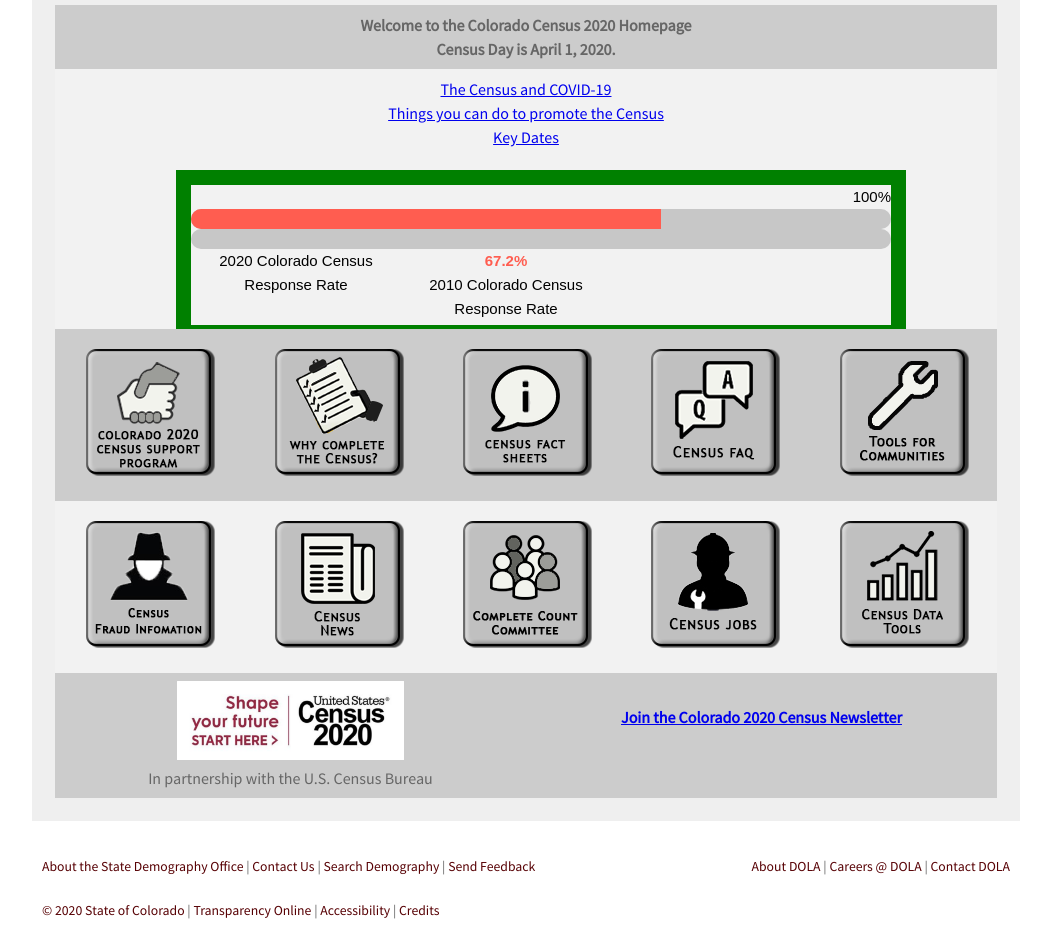
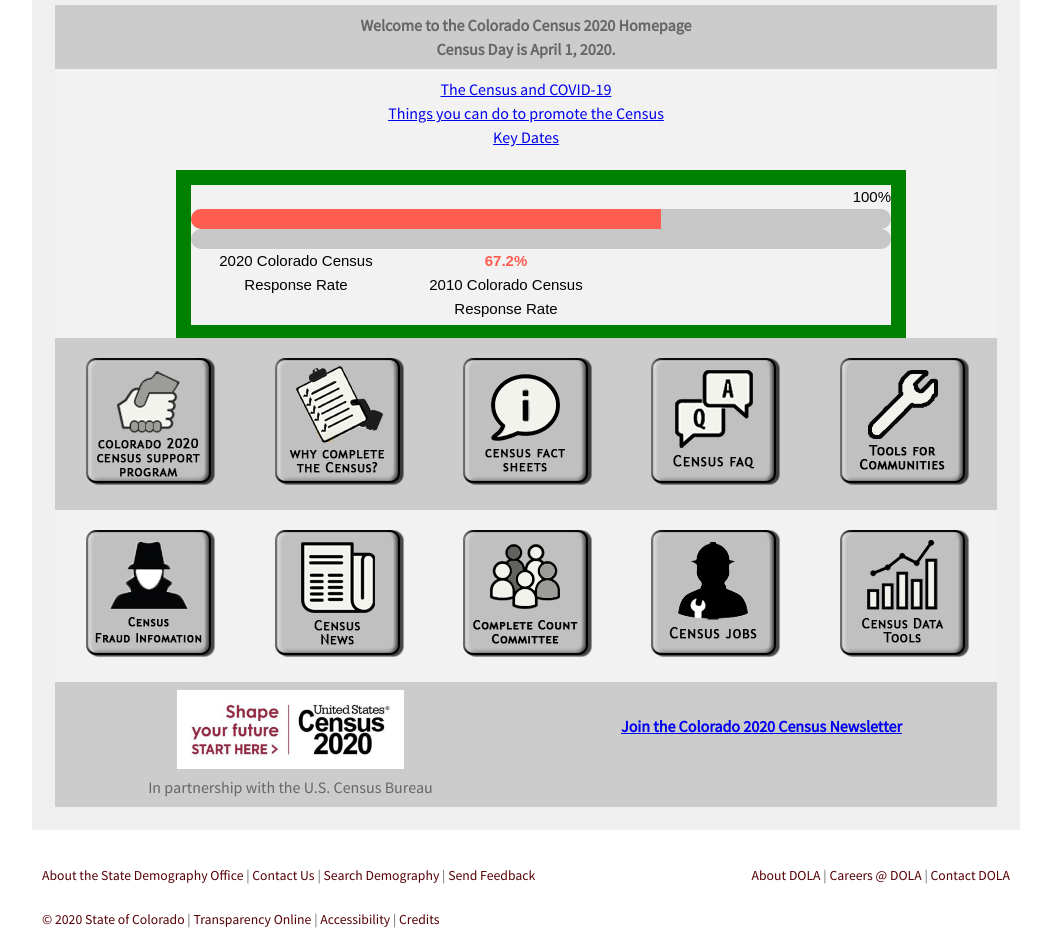
Before and after one commit to TBleess/Website_New, a Jekyll site: the page built from pages/5_CensusACS/census_2020_mainth.html, in a window 1280 px wide. Shown: the part 1109-2061 px from the top of the page, without its empty margins (114-1165 px from the left). Built offline with Jekyll 4.4.1, drawn with Linux system fonts in a browser that asks for light colours.

Commit message:
Add files via upload

```diff
--- a/pages/5_CensusACS/census_2020_mainth.html
+++ b/pages/5_CensusACS/census_2020_mainth.html
@@ -70,8 +70,8 @@
 }
 
 #countdown-wrap {
-  width: 100%;
-  height: 120px;
+  width: 700px;
+  height: 140px;
   //border: 1px solid black;
   //padding: 20px;
   font-family: arial;
```
